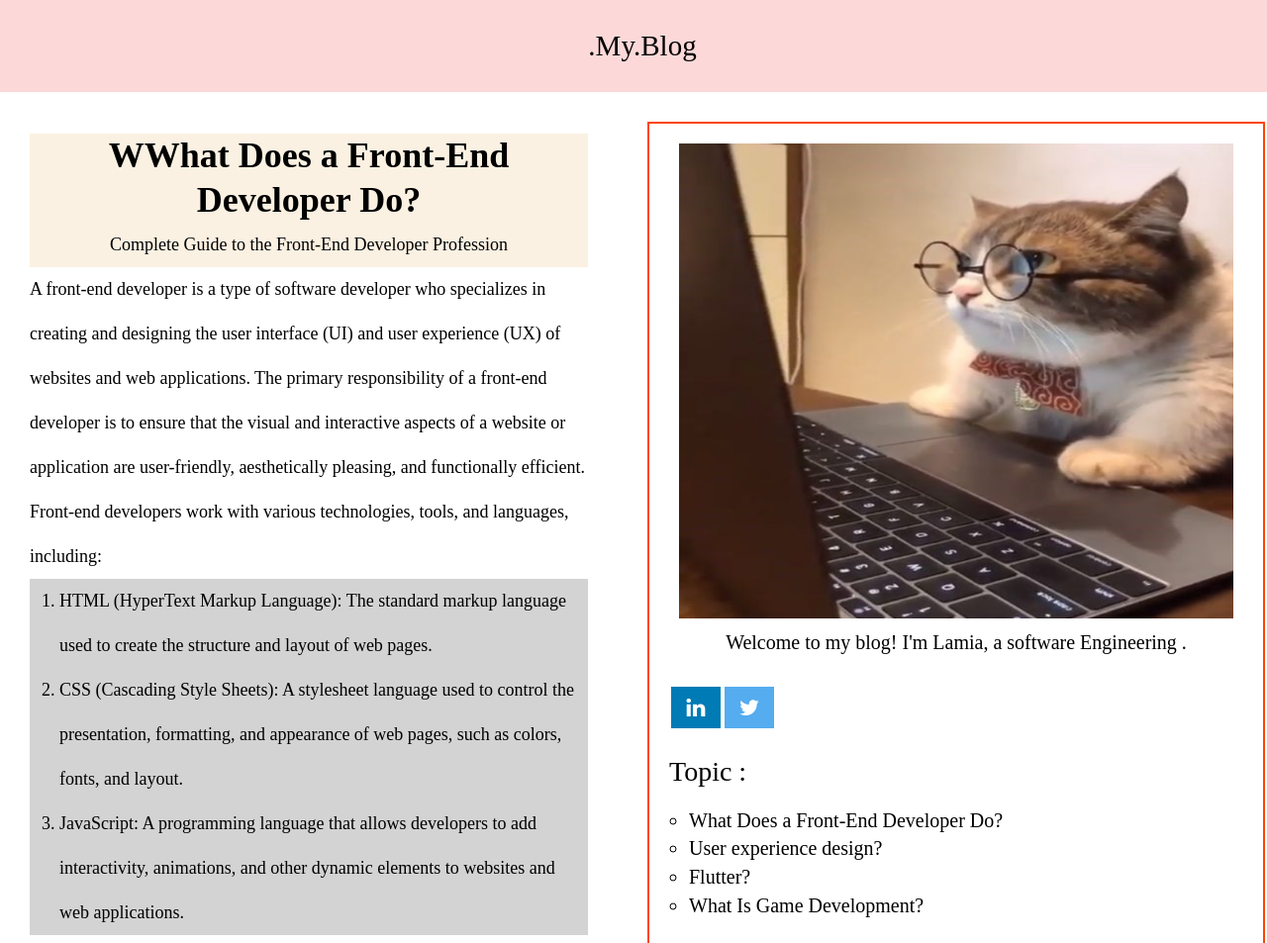
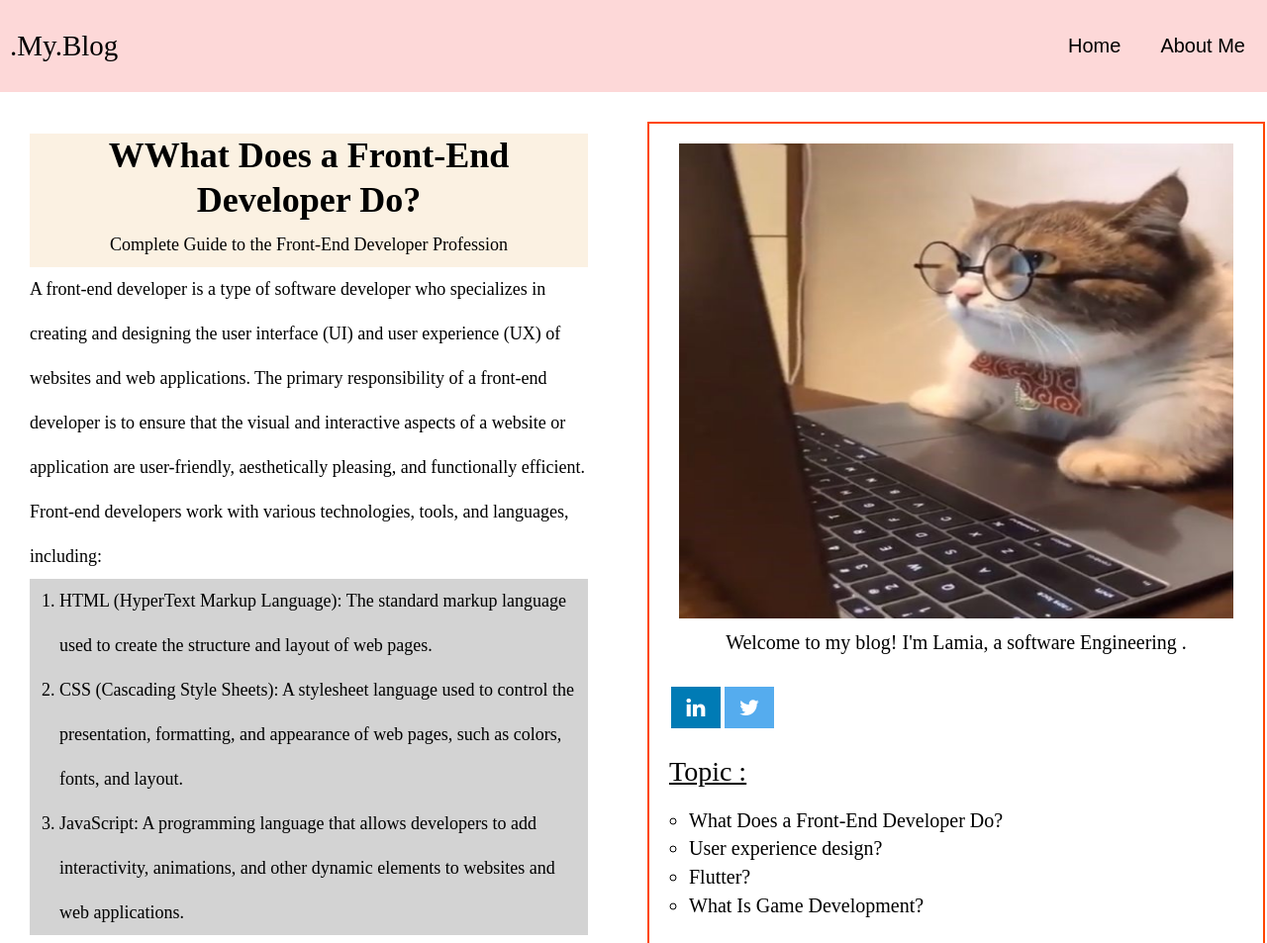
Before and after one commit to Lamia-Abdullah/Personal-blog-Website, a plain HTML site: page blog_post.html in a window 1280 px wide. Shown: the top 953 px of the page at 99% size. Drawn offline with Linux system fonts and the light colour scheme; a web font is replaced by a local one.

Commit message:
fix: navbar

```diff
--- a/blog_post.html
+++ b/blog_post.html
@@ -12,25 +12,34 @@
       href="https://fonts.googleapis.com/css2?family=Cairo&family=Cairo+Play:wght@200..1000&family=Tajawal&display=swap"
       rel="stylesheet"
     />
-    <link rel="stylesheet" href="https://cdnjs.cloudflare.com/ajax/libs/font-awesome/4.7.0/css/font-awesome.min.css">
+    <link
+      rel="stylesheet"
+      href="https://cdnjs.cloudflare.com/ajax/libs/font-awesome/4.7.0/css/font-awesome.min.css"
+    />
   </head>
   <body>
     <div class="container-hero">
       <header class="header">
         <h1>.My.Blog</h1>
+
+        <nav>
+          <ul class="nav-menu">
+            <li><a href="index.html">Home</a></li>
+            <li><a href="#">About Me</a></li>
+          </ul>
+        </nav>
       </header>
 
       <!-- menu sidenar -->
       <aside class="sidebar">
         <div class="author-info">
-            <img src="img/img-author.jpeg" alt="author-img">
+          <img src="img/img-author.jpeg" alt="author-img" />
 
-            <p >Welcome to my blog! I'm Lamia, a software Engineering .</p>
+          <p>Welcome to my blog! I'm Lamia, a software Engineering .</p>
         </div>
         <ul class="social-menu">
           <li><a href="#" class="fa fa-linkedin"></a></li>
           <li><a href="#" class="fa fa-twitter"></a></li>
-
         </ul>
         <p class="topic">Topic :</p>
         <ul class="list-topic">
@@ -39,8 +48,6 @@
           <li>Flutter?</li>
           <li>What Is Game Development?</li>
         </ul>
-
-
       </aside>
 
       <!-- details blog -->
--- a/css/sidebar.css
+++ b/css/sidebar.css
@@ -60,6 +60,7 @@
   list-style: none;
 }
 .topic {
+  text-decoration: underline;
   padding-top: 25px;
   font-size: 28px;
 }
--- a/css/style.css
+++ b/css/style.css
@@ -1,8 +1,6 @@
-
 @import "sidebar.css";
 @import "card.css";
 @import "details.css";
-
 
 * {
   margin: 0px;
@@ -33,14 +31,16 @@
   padding: 40px;
   border-bottom: 1px solid black;
 }
+
 .header {
   grid-area: header;
   display: flex;
-  justify-content: center;
+  justify-content: space-between;
   align-items: center;
-  flex-direction: column;
   padding-top: 30px;
   padding-bottom: 30px;
+  padding-left: 10px;
+  padding-right: 10px;
   background-color: #f33c3c32;
 }
 
@@ -48,8 +48,29 @@
   font-size: 29px;
   color: black;
   font-weight: 400;
+  text-align: center;
 }
 
+.nav-menu {
+  list-style: none;
+  display: flex;
+  margin-right: 10px;
+}
+
+.nav-menu a {
+  font-family: "Montserrat", sans-serif;
+  color: black;
+  text-decoration: none;
+  font-size: 20px;
+  font-weight: 400;
+  padding: 5px 20px;
+}
+
+.nav-menu a:hover {
+  background-color: #f33c3ccd;
+  font-weight: 700;
+  cursor: pointer;
+}
 
 .footer {
   grid-area: footer;
@@ -76,8 +97,6 @@
   color: black;
   text-decoration: none;
 }
-
-
 
 @media (max-width: 1100px) {
   .container-hero {
```
Also changed, not shown: index.html (+6 -0 lines). Lines whose indentation alone changed are shown as unchanged.
